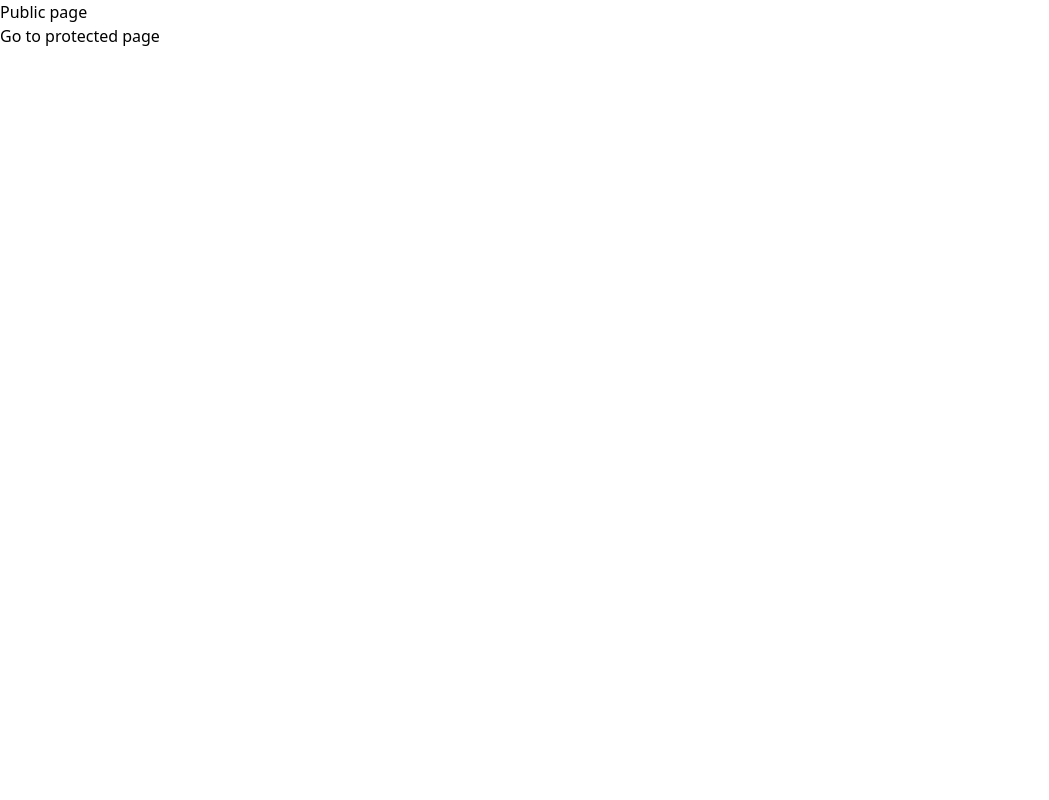
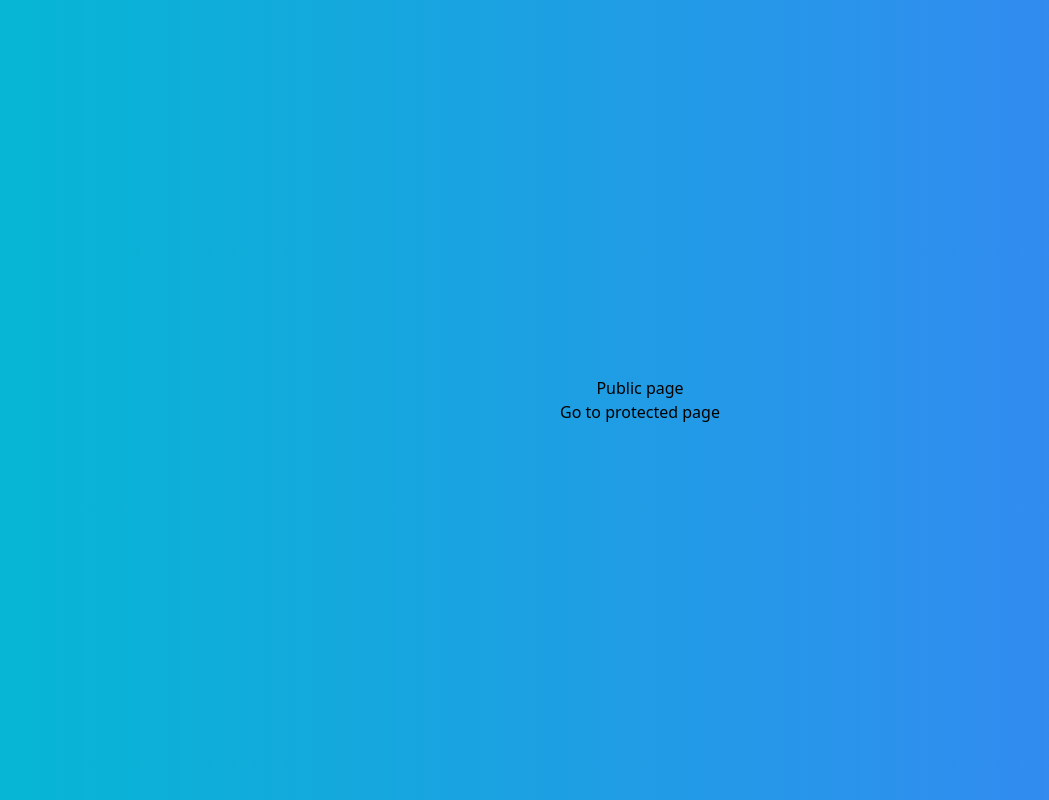
Before and after one commit to vivianebresolin/authentication-with-clerk, a React (Vite) app: page / in a window 1280 px wide. Shown: the whole page, without its empty margins (0-1049 px from the left). Built offline with nearby package versions, Linux system fonts and the light colour scheme; no server answers.

Commit message:
Add component wrapper

```diff
--- a/src/App.tsx
+++ b/src/App.tsx
@@ -9,6 +9,7 @@ import {
 import Home from "./components/pages/home";
 import { BrowserRouter, Route, Routes, useNavigate } from "react-router-dom";
 import Initial from "./components/pages/initial";
+import Wrapper from "./components/wrapper";
 
 if (!import.meta.env.VITE_REACT_APP_CLERK_PUBLISHABLE_KEY) {
   throw new Error("Missing Publishable Key")
@@ -27,11 +28,19 @@ function ClerkProviderWithRoutes() {
         <Route path="/" element={<Initial />} />
         <Route
           path="/sign-in/*"
-          element={<SignIn routing="path" path="/sign-in" />}
+          element={
+            <Wrapper>
+              <SignIn routing="path" path="/sign-in" />
+            </Wrapper>
+        }
         />
         <Route
           path="/sign-up/*"
-          element={<SignUp routing="path" path="/sign-up" />}
+          element={
+            <Wrapper>
+              <SignUp routing="path" path="/sign-up" />
+            </Wrapper>
+          }
         />
         <Route
           path="/home"
--- a/src/components/pages/initial/index.tsx
+++ b/src/components/pages/initial/index.tsx
@@ -1,8 +1,10 @@
+import Wrapper from "../../wrapper";
+
 export default function Initial() {
   return (
-    <>
+    <Wrapper>
       <h1>Public page</h1>
       <a href="/home">Go to protected page</a>
-    </>
+    </Wrapper>
   );
 }
--- /dev/null
+++ b/src/components/wrapper/index.tsx
@@ -0,0 +1,11 @@
+interface WrapperProps {
+  children: React.ReactNode;
+}
+
+export default function Wrapper({ children }: WrapperProps) {
+  return(
+    <div className="h-screen flex flex-col justify-center items-center bg-gradient-to-r from-cyan-500 to-blue-500">
+      {children}
+    </div>
+  )
+}
```
